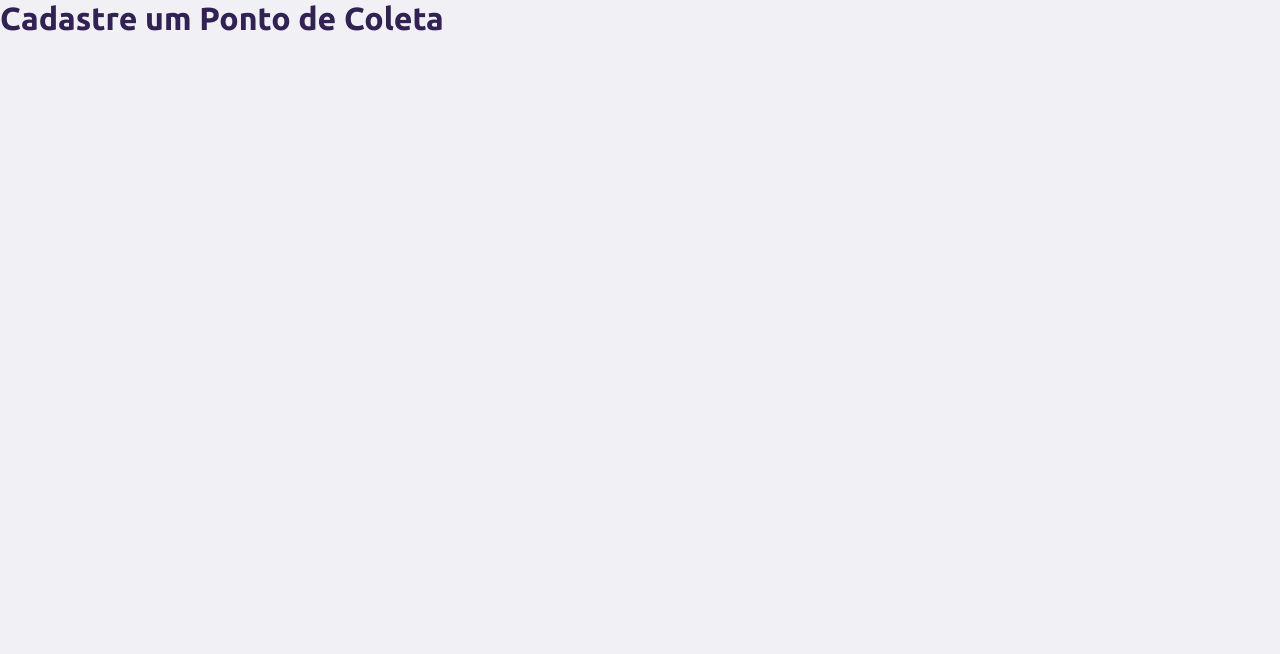
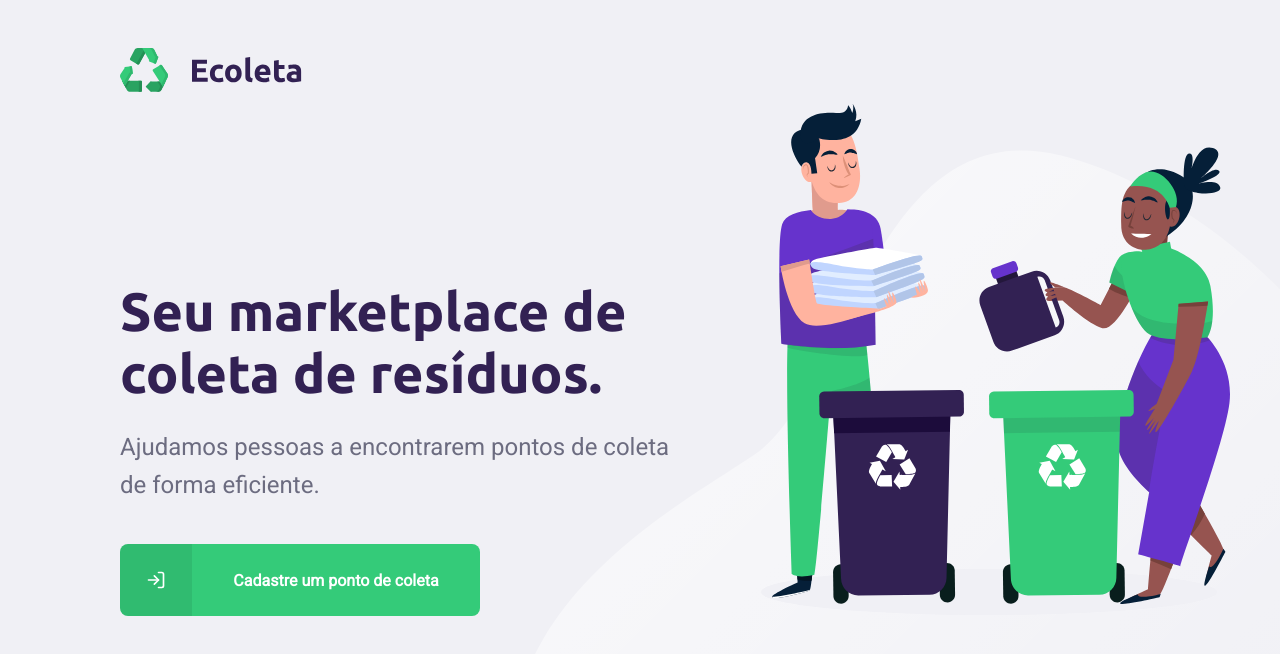
Before and after one commit to khayan/ecoleta, a React (Create React App) app in the folder project-nlw-ecoleta/web/: page / in a window 1280 px wide. Shown: the top 654 px of the page. Built offline with nearby package versions, Linux system fonts and the light colour scheme.

Commit message:
Creating routes system

```diff
--- a/project-nlw-ecoleta/web/src/App.tsx
+++ b/project-nlw-ecoleta/web/src/App.tsx
@@ -1,13 +1,11 @@
 import React from 'react';
 import './App.css';
 
-// import Home from './pages/Home';
-import CreatePoint from './pages/CreatePoint';
+import Routes from './routes';
 
 function App() {
   return (
-    // <Home />
-    <CreatePoint />
+    <Routes />
   );
 }
 
--- a/project-nlw-ecoleta/web/src/pages/Home/index.tsx
+++ b/project-nlw-ecoleta/web/src/pages/Home/index.tsx
@@ -1,4 +1,5 @@
 import React from 'react';
+import { Link } from 'react-router-dom';
 import { FiLogIn } from 'react-icons/fi';
 
 import './styles.css';
@@ -16,12 +17,12 @@
                     <h1>Seu marketplace de coleta de resíduos.</h1>
                     <p>Ajudamos pessoas a encontrarem pontos de coleta de forma eficiente.</p>
 
-                    <a href="/cadastro">
+                    <Link to="/create-point">
                         <span>
                             <FiLogIn />
                         </span>
                         <strong>Cadastre um ponto de coleta</strong>
-                    </a>
+                    </Link>
                 </main>
             </div>
         </div>
--- /dev/null
+++ b/project-nlw-ecoleta/web/src/routes.tsx
@@ -0,0 +1,16 @@
+import React from 'react';
+import { Route, BrowserRouter } from 'react-router-dom';
+
+import Home from './pages/Home';
+import CreatePoint from './pages/CreatePoint'
+
+const Routes = () => {
+    return (
+        <BrowserRouter>
+            <Route component={Home} path="/" exact />
+            <Route component={CreatePoint} path="/create-point" />
+        </BrowserRouter>
+    );
+}
+
+export default Routes;
```
